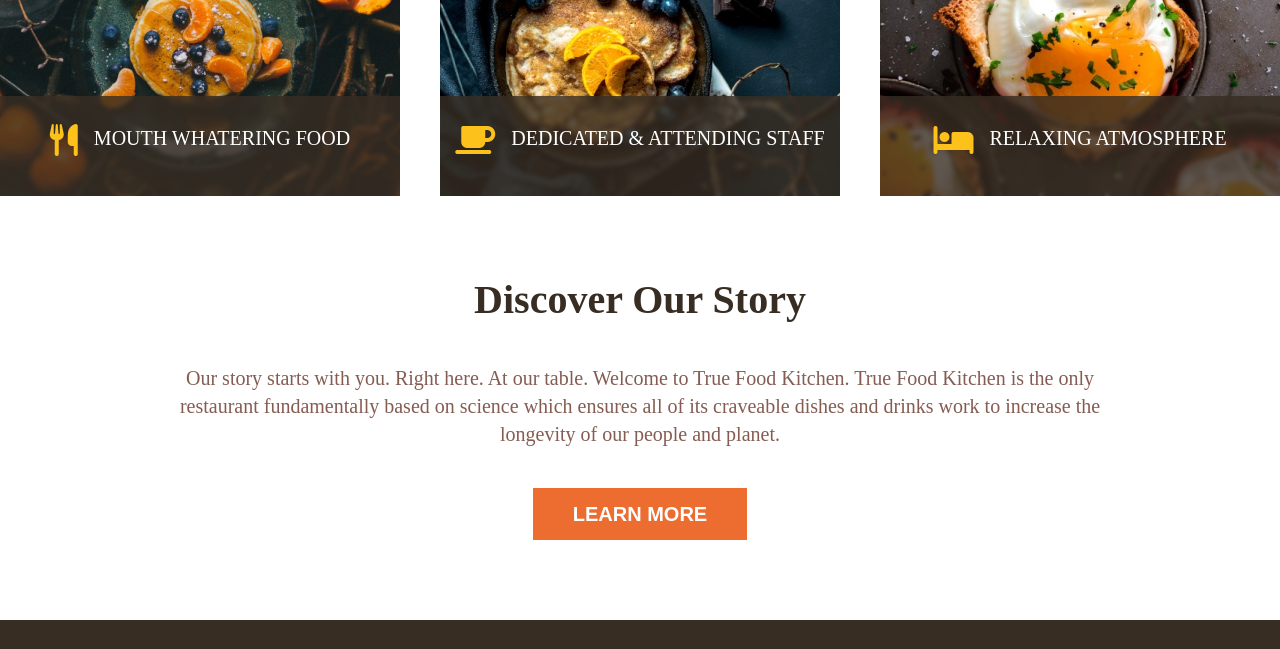
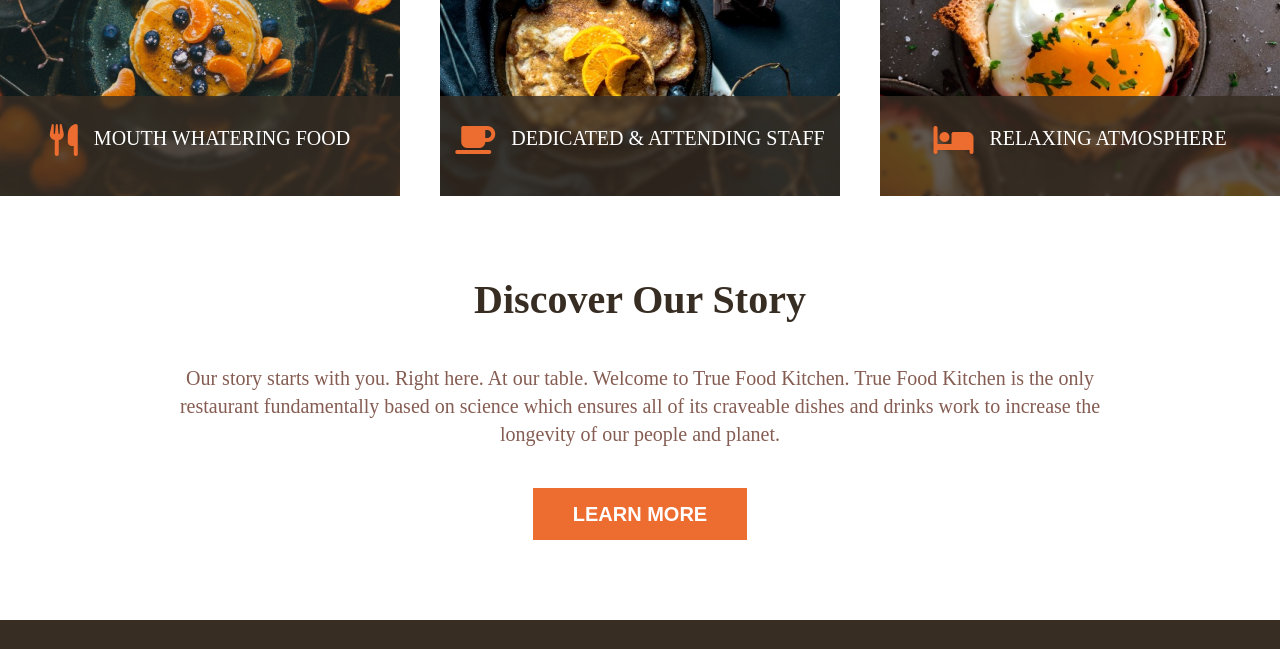
Before and after one commit to DodoTalakhadze/homework7, a plain HTML site: page index.html in a window 1280 px wide. Shown: the part 980-1629 px from the top of the page. Drawn offline with Linux system fonts and the light colour scheme.

Commit message:
section correct

```diff
--- a/css/style.css
+++ b/css/style.css
@@ -33,7 +33,7 @@ header nav ul {
 .active {
   color: #ed6c30;
 }
-i {
+header i, footer i {
   color: #fcc21b;
 }
 header i {
@@ -82,6 +82,9 @@ h2 {
   cursor: pointer;
   box-shadow: 0 0 5px #fcc625, 0 0 20px #fcc930, 0 0 50px #fad155,
     0 0 70px #f5d576;
+}
+.section2 i{
+  color: #ED6C30;
 }
 /* section2 */
 .section2 {
```
